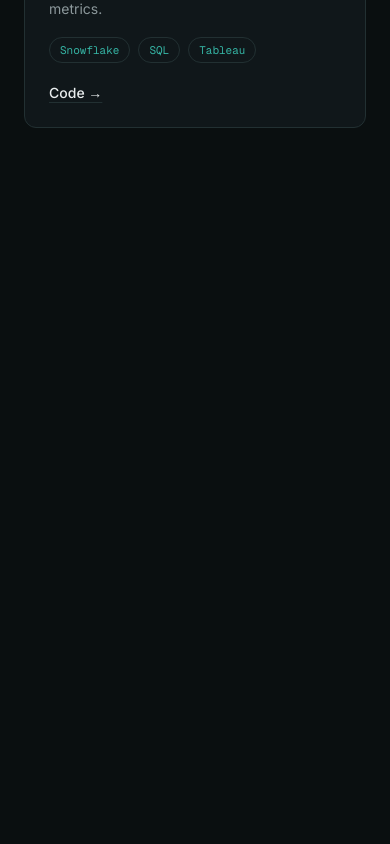
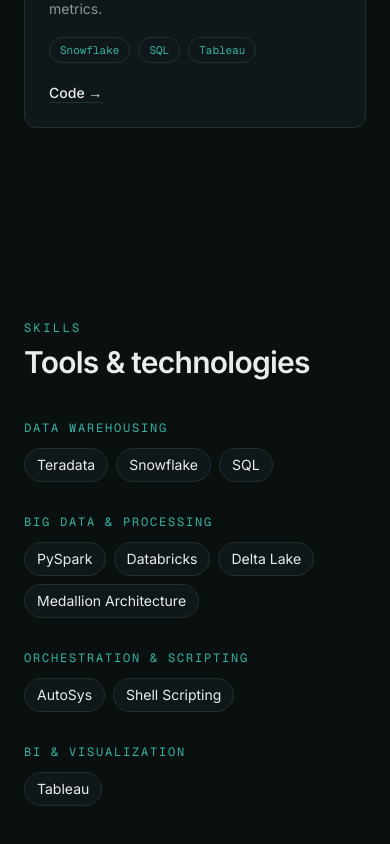
Before and after one commit to maybeAtull/portfolio, a Next.js app: page / in a window 390 px wide. Shown: the part 4081-4925 px from the top of the page. Before the commit the page ends 4305 px from the top, so only its background shows below. Built offline with nearby package versions, Linux system fonts and the light colour scheme.

Commit message:
feat: add skills section grouped by category

```diff
--- a/src/app/page.tsx
+++ b/src/app/page.tsx
@@ -4,6 +4,7 @@
 import { Education } from "../components/sections/Education";
 import { Experience } from "../components/sections/Experience";
 import { Projects } from "../components/sections/Projects";
+import { Skills } from "../components/sections/Skills";
 
 export default function Home() {
   return (
@@ -15,6 +16,7 @@
         <Education />
         <Experience />
         <Projects />
+        <Skills />
       </main>
     </>
   );
--- /dev/null
+++ b/src/components/sections/Skills.tsx
@@ -0,0 +1,30 @@
+import { skills } from "../../../content/site-data";
+import { SectionHeading } from "../ui/SectionHeading";
+
+export function Skills() {
+  return (
+    <section id="skills" className="mx-auto max-w-6xl px-6 py-24">
+      <SectionHeading eyebrow="Skills" title="Tools & technologies" />
+
+      <div className="mt-10 grid gap-8 sm:grid-cols-2">
+        {skills.map((group) => (
+          <div key={group.category}>
+            <h3 className="font-mono text-xs uppercase tracking-[0.15em] text-accent">
+              {group.category}
+            </h3>
+            <div className="mt-3 flex flex-wrap gap-2">
+              {group.skills.map((skill) => (
+                <span
+                  key={skill}
+                  className="rounded-full border border-border bg-surface px-3 py-1.5 text-sm text-foreground"
+                >
+                  {skill}
+                </span>
+              ))}
+            </div>
+          </div>
+        ))}
+      </div>
+    </section>
+  );
+}
```
